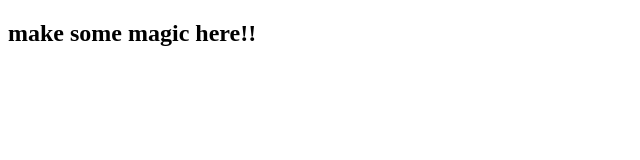
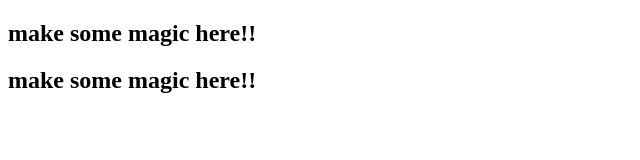
Before and after one commit to dejmartins/phonie, a plain HTML site: page index.html in a window 1280 px wide. Shown: the whole page, without its empty margins (0-640 px from the left). Drawn offline with Linux system fonts and the light colour scheme.

Commit message:
testing git

```diff
--- a/index.html
+++ b/index.html
@@ -11,6 +11,7 @@
 <body>
 
     <h2>make some magic here!!</h2>
+    <h2>make some magic here!!</h2>
 
     <!-- // ============= EEND DO NOT EDIT ============== // -->
     <script src="index.mjs" type="module"></script>
```
